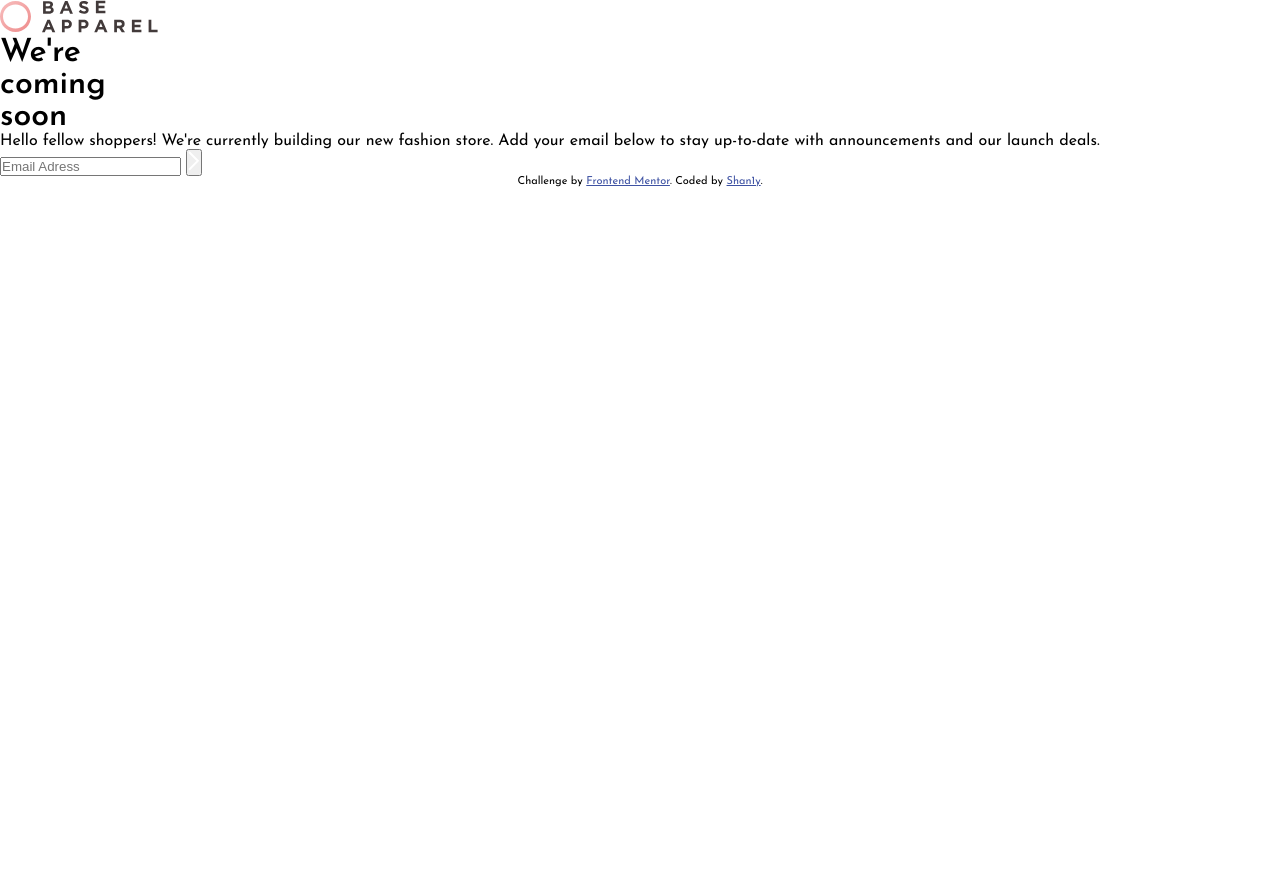
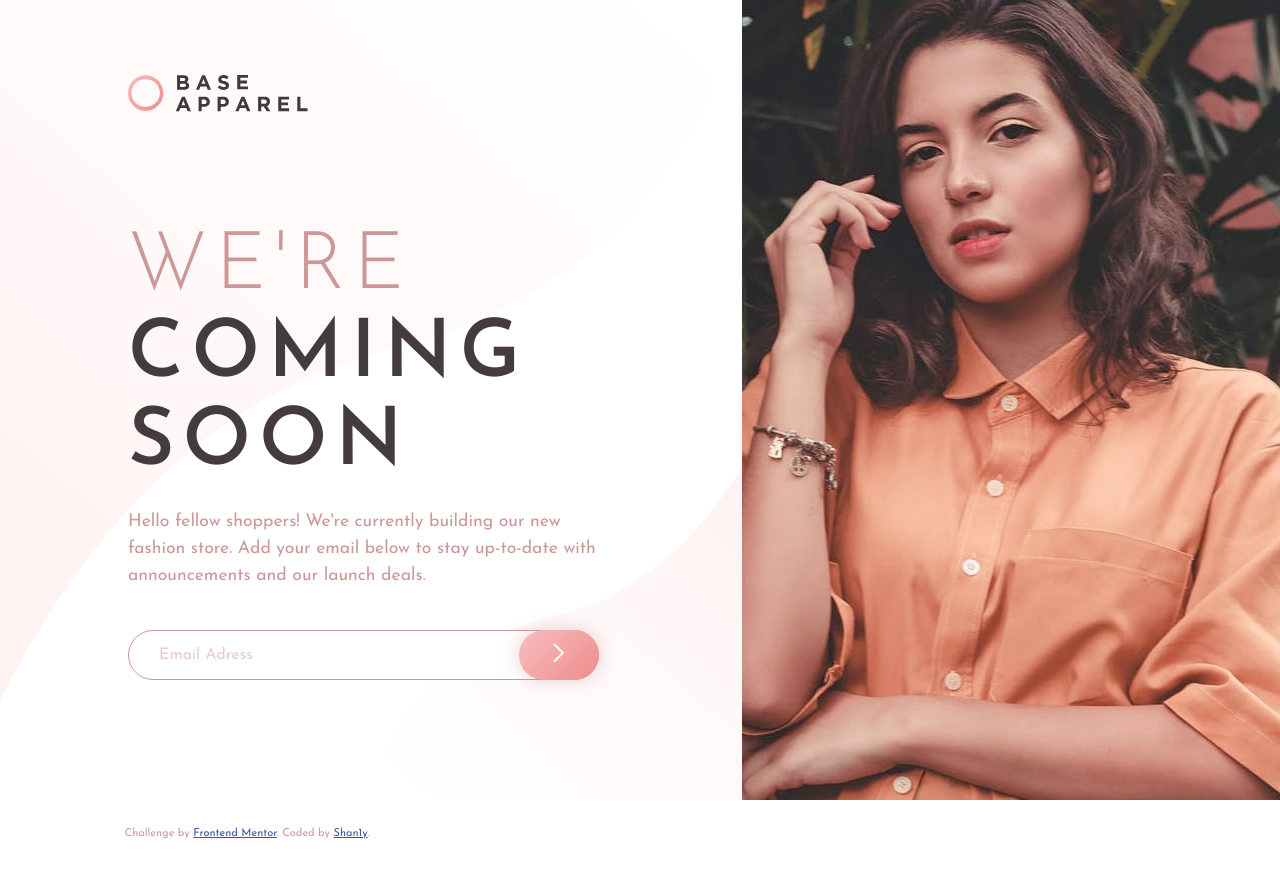
Before and after one commit to shan1y/FrontendMentor, a plain HTML site: page base-apparel-coming-soon-master/index.html in a window 1280 px wide. Before the commit the page ends 800 px from the top, so only its background shows below. Drawn offline with Linux system fonts and the light colour scheme.

Commit message:
final submission

```diff
--- a/base-apparel-coming-soon-master/index.html
+++ b/base-apparel-coming-soon-master/index.html
@@ -24,7 +24,9 @@
     </p>
     <form action="#">
       <input type="email" placeholder="Email Adress">
+      <img src="./images/icon-error.svg" class="error-icon">
       <button type="submit"><img src="./images/icon-arrow.svg" alt="subimt"></button>
+      <p class="error-text">Please provide a valid email</p>
     </form>
   </div>
   <div class="right">
--- a/base-apparel-coming-soon-master/styles.css
+++ b/base-apparel-coming-soon-master/styles.css
@@ -1,20 +1,211 @@
 * {
-    padding:0;
-    margin:0;
-    box-sizing: border-box;
+  padding: 0;
+  margin: 0;
+  box-sizing: border-box;
 }
 
 body {
-    font-family: 'Josefin Sans', sans-serif;
-    font-size: 16px;
+  font-family: "Josefin Sans", sans-serif;
+  font-size: 16px;
 }
 
-.attribution { font-size: 11px; text-align: center; }
-.attribution a { color: hsl(228, 45%, 44%); }
+header {
+  height: auto;
+  padding: 30px;
+}
 
-/*:root {
+header img {
+  width: 150px;
+}
+.container {
+  min-height: 100vh;
+  width: 100%;
+  display: flex;
+  align-items: center;
+  justify-content: flex-end;
+  flex-direction: column-reverse;
+  text-align: center;
+  background-image: linear-gradient(
+    135deg,
+    from hsl(0, 0%, 100%),
+    to hsl(0, 100%, 98%)
+  );
+}
 
---var(desaturated Red: hsl(0, 36%, 70%)
-- Soft Red: hsl(0, 93%, 68%)
-- Dark Grayish Red: hsl(0, 6%, 24%)
+.container .left {
+  width: 100%;
+  height: auto;
+  padding: 50px 17px 0px 17px;
 }
+
+.container .right {
+  width: 100%;
+  height: 264px;
+  background-image: url(./images/hero-mobile.jpg);
+  flex-direction: column;
+  background-size: cover;
+  background-position: center center;
+}
+
+h1 {
+  font-size: 3.2rem;
+  font-weight: 200;
+  text-transform: uppercase;
+  color: hsl(0, 36%, 70%);
+  line-height: 3.5rem;
+  letter-spacing: 0.5rem;
+}
+
+.left h1 span {
+  color: hsl(0, 6%, 25%);
+  font-weight: 600;
+}
+
+p {
+  max-width: 494px;
+  margin: 0 auto; /*puts text in the middle */
+  color: hsl(0, 36%, 70%);
+  line-height: 1.7rem;
+  margin-top: 20px;
+  margin-bottom: 40px;
+}
+
+form {
+  position: relative;
+  display: block;
+  height: 50px;
+  width: 100%;
+  margin: 0 auto;
+  max-width: 471px;
+}
+
+input {
+  position: absolute;
+  width: 100%;
+  height: 100%;
+  border-radius: 50px;
+  outline: none;
+  left: 0;
+  top: 0;
+  border: 1px solid hsl(0, 36%, 70%);
+  padding-left: 30px;
+  font-family: "Josefin Sans", sans-serif;
+  font-size: 1rem;
+}
+
+button {
+  cursor: pointer;
+  position: absolute;
+  right: 0;
+  top: 0;
+  height: 100%;
+  width: 70px;
+  border-radius: 50px;
+  outline: none;
+  border: none;
+  background-image: linear-gradient(135deg, hsl(0, 80%, 86%), hsl(0, 74%, 74%));
+  box-shadow: 0px 0px 18px 1px hsl(0, 36%, 70%, 0.4);
+}
+
+button:hover {
+  background-image: linear-gradient(
+    135deg,
+    hsl(0, 80%, 86%),
+    hsl(0, 74%, 74%, 0.781)
+  );
+  box-shadow: 0px 0px 13px 2px #f4aaabbf;
+}
+
+input::placeholder {
+  color: hsl(0, 36%, 70%);
+  opacity: 0.5;
+}
+
+form .error-icon {
+  display: inline-block;
+  position: absolute;
+  top: 24%;
+  right: 85px;
+  display: none;
+}
+
+.error-text {
+  position: absolute;
+  left: 30px;
+  top: 40px;
+  font-size: 1rem;
+  display: none;
+}
+
+form.error .error-icon {
+  display: block;
+}
+
+form.error .error-text {
+  display: block;
+}
+
+form.error input {
+  border: 2px solid hsl(0, 93%, 68%);
+}
+
+.attribution {
+  font-size: 11px;
+  text-align: center;
+}
+.attribution a {
+  color: hsl(228, 45%, 44%);
+}
+
+@media only screen and (min-width: 768px) {
+  header {
+    position: absolute;
+    padding-left: 10%;
+    padding-top: 74px;
+  }
+
+  header img {
+    width: 180px;
+  }
+
+  .container {
+    flex-direction: row;
+    padding-top: 0;
+    padding-bottom: 0;
+  }
+
+  .container .right {
+    width: 80%;
+    height: 100vh;
+    background-image: url(./images/hero-desktop.jpg);
+  }
+
+  .container .left {
+    width: 100%;
+    height: 100vh;
+    padding-top: 28vh;
+    text-align: left;
+    padding-left: 10%;
+    background-image: url(./images/bg-pattern-desktop.svg);
+    background-position: center;
+    background-size: cover;
+  }
+
+  .container .left h1 {
+    font-size: 5rem;
+    line-height: 5.5rem;
+  }
+
+  p {
+    margin-left: 0;
+    font-size: 1.1rem;
+  }
+
+  form {
+    margin-left: 0;
+  }
+
+  button {
+    width: 80px;
+  }
+}
```
